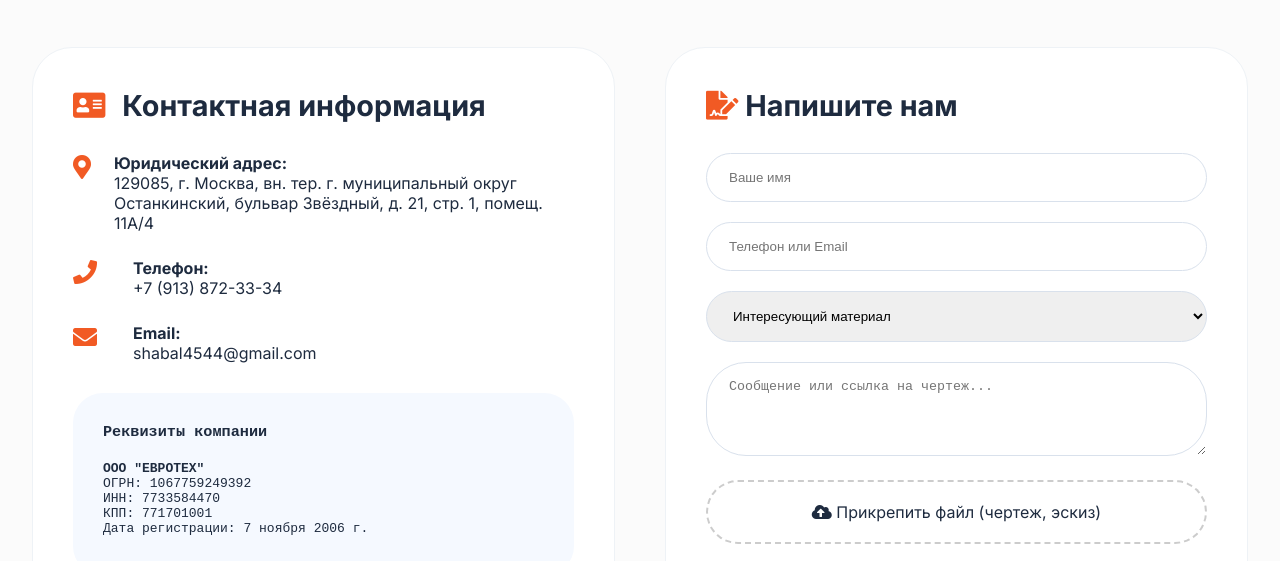
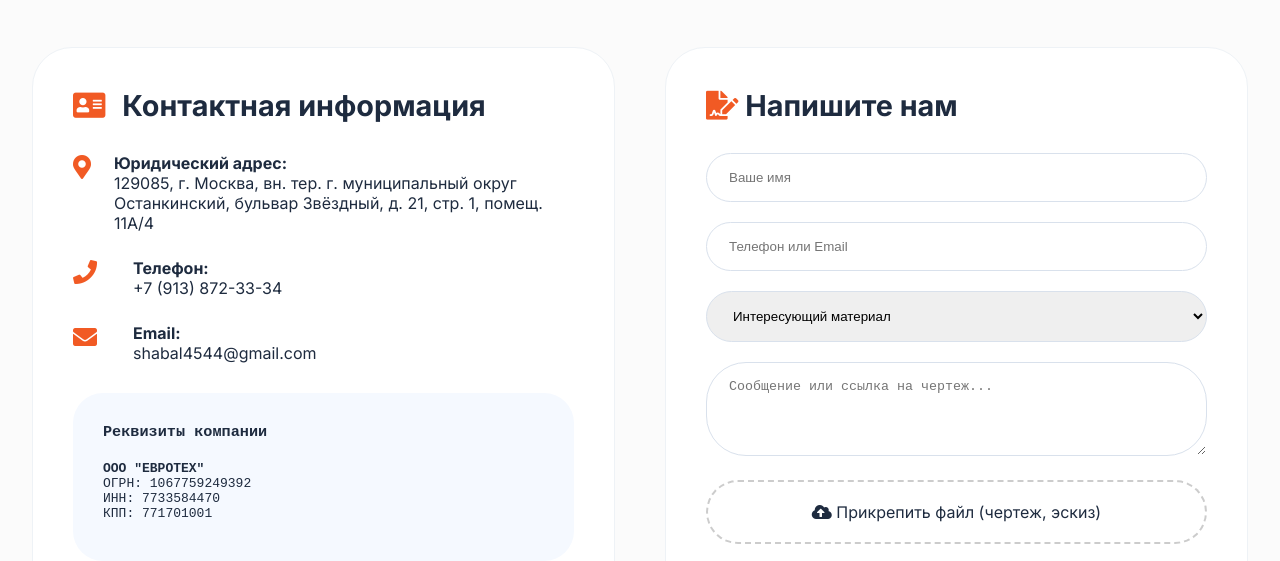
Before and after one commit to Nik70rus/eurotech.github.io, a plain HTML site: page contacts.html in a window 1280 px wide. Shown: the part 232-793 px from the top of the page. Drawn offline with Linux system fonts and the light colour scheme.

Commit message:
contacts.html

```diff
--- a/contacts.html
+++ b/contacts.html
@@ -93,7 +93,7 @@
           ОГРН: 1067759249392<br>
           ИНН: 7733584470<br>
           КПП: 771701001<br>
-          Дата регистрации: 7 ноября 2006 г.</p>
+          </p>
         </div>
       </div>
 
@@ -130,4 +130,5 @@
 </footer>
 
 </body>
+
 </html>
```
